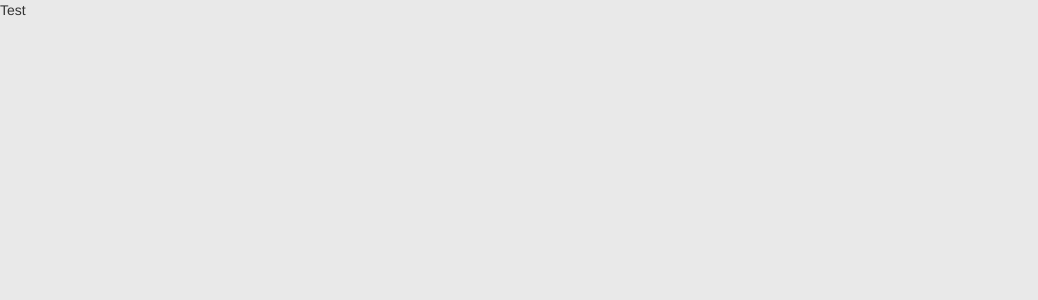
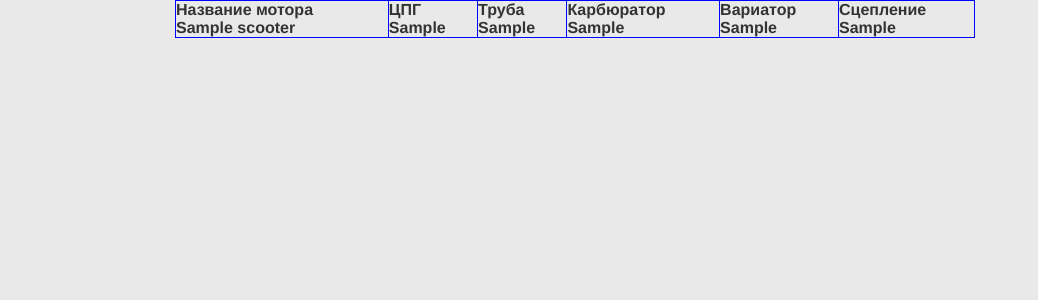
Before and after one commit to kadroff/scooter, a PHP site: the page made by scripts/test-2(db).php in a window 1280 px wide. Before the commit the part shown is almost empty. Shown: the top 300 px of the page, without its empty margins (0-1038 px from the left). Run offline with PHP 8.4, Linux system fonts and the light colour scheme; tables that the repository leaves empty or names only in its code hold one stand-in row (values such as "Sample post"); lists and menus that the app fills with data are empty.

Commit message:
Прототип доведен до ума

```diff
--- a/css/main.css
+++ b/css/main.css
@@ -70,3 +70,17 @@ body {
   line-height: 100px;
   /*display:inline-block*/ /* горизонтальное выравнивание */
 }
+
+.table-config {
+  border: 1px solid blue;
+}
+
+.table-config th {
+  border-left: 1px solid blue;
+}
+
+#click {
+  position: relative;
+  top: 180px;
+  left: 430px;
+}
--- a/index.php
+++ b/index.php
@@ -50,7 +50,7 @@
           <p class="welcome-text">Мы поможем тебе подобрать любые запчасти для твоего двухколесного друга</p>
           <!-- <img src="image/Без имени.png"></img> -->
 
-            <input type="submit" id="click" value="Вступить в клуб" />
+            <input type="submit" id="click" value="Подобрать" />
           </form>
 
       </div>
--- a/scripts/app_config.php
+++ b/scripts/app_config.php
@@ -2,7 +2,7 @@
     define("DATABASE_HOST", "localhost");
     define("DATABASE_USERNAME", "root");
     define("DATABASE_PASSWORD", "root");
-    define("DATABASE_NAME", "news");
+    define("DATABASE_NAME", "scooter-parts");
 
 
  ?>
--- a/scripts/test-2(db).php
+++ b/scripts/test-2(db).php
@@ -1,3 +1,13 @@
+<?php
+    $mysqli = new mysqli("localhost", "root", "root", "scooter-parts") or die("не получилось подключиться к БД");
+
+    $result = $mysqli->query("SELECT * FROM `scooter`  ") or die('не получилось установить свзять с table scooter');
+
+    foreach ($result as $echo_value) {
+    };
+
+
+ ?>
 <html>
   <head>
       <meta charset="utf-8">
@@ -8,6 +18,29 @@
       <script src="js/app.js"></script>
   </head>
   <body>
-        <p>Test</p>
+      <div class="container">
+        <table class="table-config" width="800px" col="6">
+          <tr>
+            <th>Название мотора</th>
+            <th>ЦПГ</th>
+            <th>Труба</th>
+            <th>Карбюратор</th>
+            <th>Вариатор</th>
+            <th>Сцепление</th>
+          </tr>
+
+          <tr class="1c">
+            <th><?php echo $echo_value['name'] ?></th>
+            <th><?php echo $echo_value['motor'] ?></th>
+            <th><?php echo $echo_value['truba'] ?></th>
+            <th><?php echo $echo_value['carb'] ?></th>
+            <th><?php echo $echo_value['variator'] ?></th>
+            <th><?php echo $echo_value['clutch'] ?></th>
+          </tr>
+
+
+
+        </table>
+      </div>
   </body>
   </html>
```
Also changed, not shown: scripts/test.php (+7 -5 lines).
